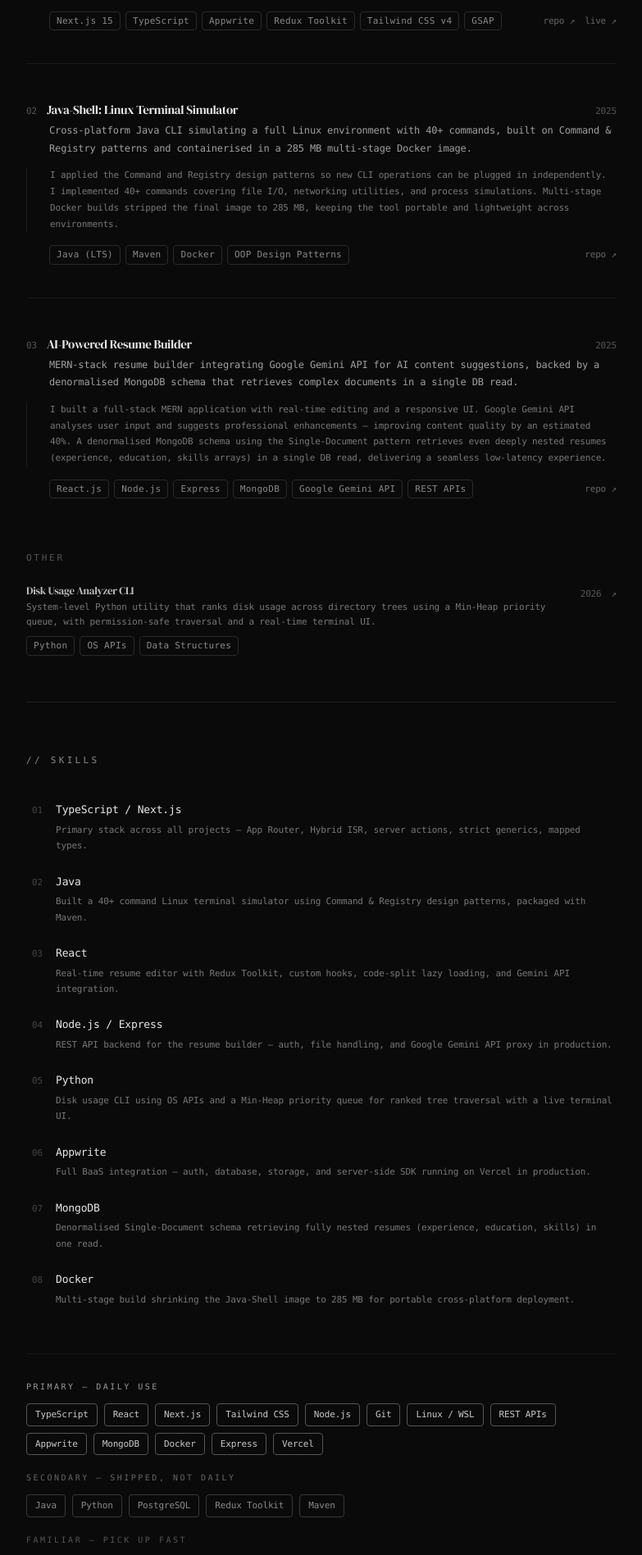
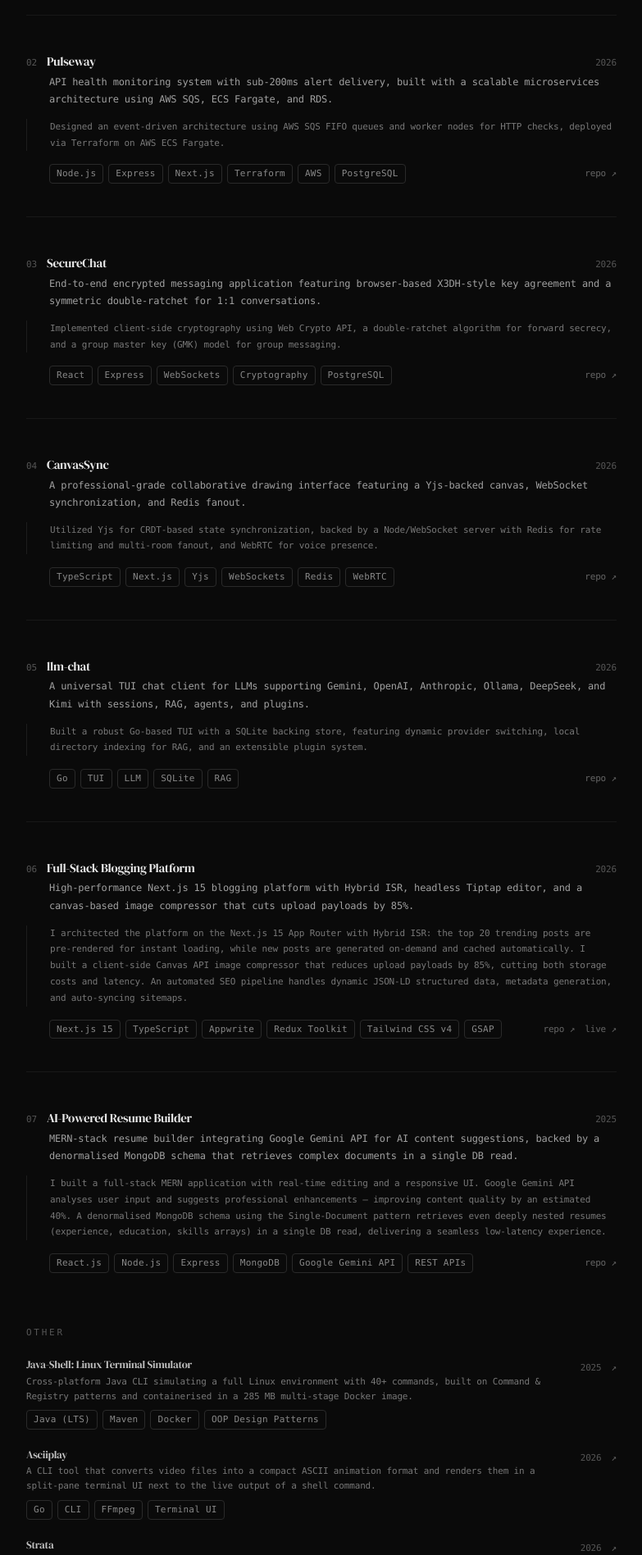
Before and after one commit to Blank-16/Blog, a Next.js app: page /portfolio in a window 1280 px wide. Shown: the part 899-2796 px from the top of the page at 82% size, without its empty margins (248-1031 px from the left). Built offline with nearby package versions, Linux system fonts and the light colour scheme; no server answers.

Commit message:
portfolio data updation

```diff
--- a/src/app/portfolio/data.ts
+++ b/src/app/portfolio/data.ts
@@ -31,6 +31,86 @@
 
 export const projects: Project[] = [
   {
+    id: "medical-triage-assistant",
+    title: "Medical Triage Assistant",
+    description:
+      "Production-grade AI triage platform using RAG over clinical guidelines, featuring a 7-layer restriction pipeline, real-time SSE streaming, and OpenTelemetry tracing.",
+    challenge:
+      "Building a safe AI assistant for medical triage that strictly adheres to clinical guidelines and avoids dangerous medical advice.",
+    solution:
+      "Implemented a 7-layer restriction pipeline including a custom topic classifier and RAG similarity gate, powered by a fine-tuned gpt-4o-mini model and a robust JWT auth system.",
+    tags: ["FastAPI", "Next.js", "Python", "LangChain", "pgvector", "RAG"],
+    image: "/projects/mta.png",
+    liveUrl: undefined,
+    repoUrl: "https://github.com/Blank-16/mta",
+    featured: true,
+    year: 2026,
+  },
+  {
+    id: "pulseway",
+    title: "Pulseway",
+    description:
+      "API health monitoring system with sub-200ms alert delivery, built with a scalable microservices architecture using AWS SQS, ECS Fargate, and RDS.",
+    challenge:
+      "Creating a highly reliable monitoring system capable of polling databases and delivering alerts with minimal latency.",
+    solution:
+      "Designed an event-driven architecture using AWS SQS FIFO queues and worker nodes for HTTP checks, deployed via Terraform on AWS ECS Fargate.",
+    tags: ["Node.js", "Express", "Next.js", "Terraform", "AWS", "PostgreSQL"],
+    image: "/projects/pulseway.png",
+    liveUrl: undefined,
+    repoUrl: "https://github.com/Blank-16/Pulseway",
+    featured: true,
+    year: 2026,
+  },
+  {
+    id: "securechat",
+    title: "SecureChat",
+    description:
+      "End-to-end encrypted messaging application featuring browser-based X3DH-style key agreement and a symmetric double-ratchet for 1:1 conversations.",
+    challenge:
+      "Developing a secure messaging platform where the server has zero knowledge of message content, while supporting both 1:1 and group chats.",
+    solution:
+      "Implemented client-side cryptography using Web Crypto API, a double-ratchet algorithm for forward secrecy, and a group master key (GMK) model for group messaging.",
+    tags: ["React", "Express", "WebSockets", "Cryptography", "PostgreSQL"],
+    image: "/projects/securechat.png",
+    liveUrl: undefined,
+    repoUrl: "https://github.com/Blank-16/SecureChat",
+    featured: true,
+    year: 2026,
+  },
+  {
+    id: "canvassync",
+    title: "CanvasSync",
+    description:
+      "A professional-grade collaborative drawing interface featuring a Yjs-backed canvas, WebSocket synchronization, and Redis fanout.",
+    challenge:
+      "Building a reliable real-time collaborative workspace with offline buffering and conflict resolution.",
+    solution:
+      "Utilized Yjs for CRDT-based state synchronization, backed by a Node/WebSocket server with Redis for rate limiting and multi-room fanout, and WebRTC for voice presence.",
+    tags: ["TypeScript", "Next.js", "Yjs", "WebSockets", "Redis", "WebRTC"],
+    image: "/projects/canvassync.png",
+    liveUrl: undefined,
+    repoUrl: "https://github.com/Blank-16/CanvasSync",
+    featured: true,
+    year: 2026,
+  },
+  {
+    id: "llm-chat",
+    title: "llm-chat",
+    description:
+      "A universal TUI chat client for LLMs supporting Gemini, OpenAI, Anthropic, Ollama, DeepSeek, and Kimi with sessions, RAG, agents, and plugins.",
+    challenge:
+      "Creating a unified terminal interface to interact with multiple LLM providers seamlessly.",
+    solution:
+      "Built a robust Go-based TUI with a SQLite backing store, featuring dynamic provider switching, local directory indexing for RAG, and an extensible plugin system.",
+    tags: ["Go", "TUI", "LLM", "SQLite", "RAG"],
+    image: "/projects/llm-chat.png",
+    liveUrl: undefined,
+    repoUrl: "https://github.com/Blank-16/llm-chat",
+    featured: true,
+    year: 2026,
+  },
+  {
     id: "blogging-platform",
     title: "Full-Stack Blogging Platform",
     description:
@@ -54,22 +134,6 @@
     year: 2026,
   },
   {
-    id: "java-shell",
-    title: "Java-Shell: Linux Terminal Simulator",
-    description:
-      "Cross-platform Java CLI simulating a full Linux environment with 40+ commands, built on Command & Registry patterns and containerised in a 285 MB multi-stage Docker image.",
-    challenge:
-      "Windows environments often lack the native feel of a Linux terminal. The goal was a system-level tool that bridges this gap while staying highly extensible for new commands without touching core logic.",
-    solution:
-      "I applied the Command and Registry design patterns so new CLI operations can be plugged in independently. I implemented 40+ commands covering file I/O, networking utilities, and process simulations. Multi-stage Docker builds stripped the final image to 285 MB, keeping the tool portable and lightweight across environments.",
-    tags: ["Java (LTS)", "Maven", "Docker", "OOP Design Patterns"],
-    image: "/projects/jshell.png",
-    liveUrl: undefined,
-    repoUrl: "https://github.com/Blank-16/J-Shell",
-    featured: true,
-    year: 2025,
-  },
-  {
     id: "ai-resume-builder",
     title: "AI-Powered Resume Builder",
     description:
@@ -91,6 +155,63 @@
     repoUrl: "https://github.com/Blank-16/Resume-Builder",
     featured: true,
     year: 2025,
+  },
+  {
+    id: "java-shell",
+    title: "Java-Shell: Linux Terminal Simulator",
+    description:
+      "Cross-platform Java CLI simulating a full Linux environment with 40+ commands, built on Command & Registry patterns and containerised in a 285 MB multi-stage Docker image.",
+    challenge:
+      "Windows environments often lack the native feel of a Linux terminal. The goal was a system-level tool that bridges this gap while staying highly extensible for new commands without touching core logic.",
+    solution:
+      "I applied the Command and Registry design patterns so new CLI operations can be plugged in independently. I implemented 40+ commands covering file I/O, networking utilities, and process simulations. Multi-stage Docker builds stripped the final image to 285 MB, keeping the tool portable and lightweight across environments.",
+    tags: ["Java (LTS)", "Maven", "Docker", "OOP Design Patterns"],
+    image: "/projects/jshell.png",
+    liveUrl: undefined,
+    repoUrl: "https://github.com/Blank-16/J-Shell",
+    featured: false,
+    year: 2025,
+  },
+  {
+    id: "asciiplay",
+    title: "Asciiplay",
+    description:
+      "A CLI tool that converts video files into a compact ASCII animation format and renders them in a split-pane terminal UI next to the live output of a shell command.",
+    tags: ["Go", "CLI", "FFmpeg", "Terminal UI"],
+    image: "/projects/asciiplay.png",
+    liveUrl: undefined,
+    repoUrl: "https://github.com/Blank-16/asciiplay",
+    featured: false,
+    year: 2026,
+  },
+  {
+    id: "strata",
+    title: "Strata",
+    description:
+      "A high-performance library of algorithms and data structures for competitive programming and performance-sensitive systems, with full parity across multiple languages.",
+    tags: ["Go", "C++", "Java", "Python", "TypeScript", "Algorithms"],
+    image: "/projects/strata.png",
+    liveUrl: undefined,
+    repoUrl: "https://github.com/Blank-16/strata",
+    featured: false,
+    year: 2026,
+  },
+  {
+    id: "stock-predictor",
+    title: "Stock Predictor Model",
+    description:
+      "A machine learning model for predicting stock market trends based on historical data analysis.",
+    tags: [
+      "Python",
+      "Machine Learning",
+      "Data Analysis",
+      "Predictive Modeling",
+    ],
+    image: "/projects/stock-predictor.png",
+    liveUrl: undefined,
+    repoUrl: "https://github.com/Blank-16/stockPredModel",
+    featured: false,
+    year: 2026,
   },
   {
     id: "disk-usage-analyzer",
@@ -186,13 +307,7 @@
   },
   {
     context: "secondary",
-    items: [
-      "Java",
-      "Python",
-      "PostgreSQL",
-      "Redux Toolkit",
-      "Maven",
-    ],
+    items: ["Java", "Python", "PostgreSQL", "Redux Toolkit", "Maven"],
   },
   {
     context: "familiar",
@@ -215,7 +330,8 @@
     title: "Oracle Foundation Associate",
     issuer: "Oracle",
     date: "2026",
-        credentialUrl: "https://drive.google.com/file/d/1TzzPoM0Ww48El-rvSgs3Cyv52SpAd0vV/view?usp=sharing",
+    credentialUrl:
+      "https://drive.google.com/file/d/1TzzPoM0Ww48El-rvSgs3Cyv52SpAd0vV/view?usp=sharing",
     logoUrl: "",
   },
   {
@@ -281,8 +397,8 @@
 export const achievements: Achievement[] = [
   {
     id: "competitive-programming",
-    title: "250+ Problems Solved",
-    desc: "Solved 250+ problems across LeetCode, GeeksforGeeks, HackerRank and CodeForces.",
+    title: "350+ Problems Solved",
+    desc: "Solved 350+ problems across LeetCode, GeeksforGeeks, HackerRank and CodeForces.",
   },
   {
     id: "leetcode-rating",
--- /dev/null
+++ b/src/components/ui/AppwriteDownBanner.tsx
@@ -0,0 +1,15 @@
+export default function AppwriteDownBanner() {
+  return (
+    <div className="max-w-5xl mx-auto px-6 py-32 text-center">
+      <p className="font-display text-[clamp(1.8rem,4vw,3rem)] leading-tight text-ink mb-4">
+        Appwrite stopped my project,
+        <br />
+        <em>as I'm a free user :&nbsp;)</em>
+      </p>
+      <p className="text-sm text-muted max-w-sm mx-auto leading-relaxed">
+        The database is temporarily unavailable. Posts will be back once the
+        project is restored.
+      </p>
+    </div>
+  );
+}
--- a/src/page-components/HomePage.tsx
+++ b/src/page-components/HomePage.tsx
@@ -3,6 +3,7 @@
 import MoreStories from "@/components/client/MoreStories";
 import FeaturedPost from "@/components/client/FeaturedPost";
 import Link from "next/link";
+import AppwriteDownBanner from "@/components/ui/AppwriteDownBanner";
 
 export const revalidate = 60;
 
@@ -12,6 +13,7 @@
     Query.limit(7),
     Query.orderDesc("$createdAt"),
   ]);
+  const isDown = result === null;
   const posts: Post[] = result ? result.documents : [];
   const [featured, ...rest] = posts;
 
@@ -30,13 +32,15 @@
               <em>reading.</em>
             </h1>
           </div>
-          <p className="text-sm text-muted font-light max-w-[220px] leading-relaxed md:text-right md:pb-1">
+          <p className="text-sm text-muted font-light max-w-55 leading-relaxed md:text-right md:pb-1">
             Stories, perspectives, and thoughts from writers who care.
           </p>
         </div>
       </section>
 
-      {posts.length === 0 ? (
+      {isDown ? (
+        <AppwriteDownBanner />
+      ) : posts.length === 0 ? (
         <div className="max-w-5xl mx-auto px-6 py-32 text-center">
           <p className="font-display text-3xl text-muted mb-6">
             Nothing published yet.
```
Lines whose indentation alone changed are shown as unchanged.
